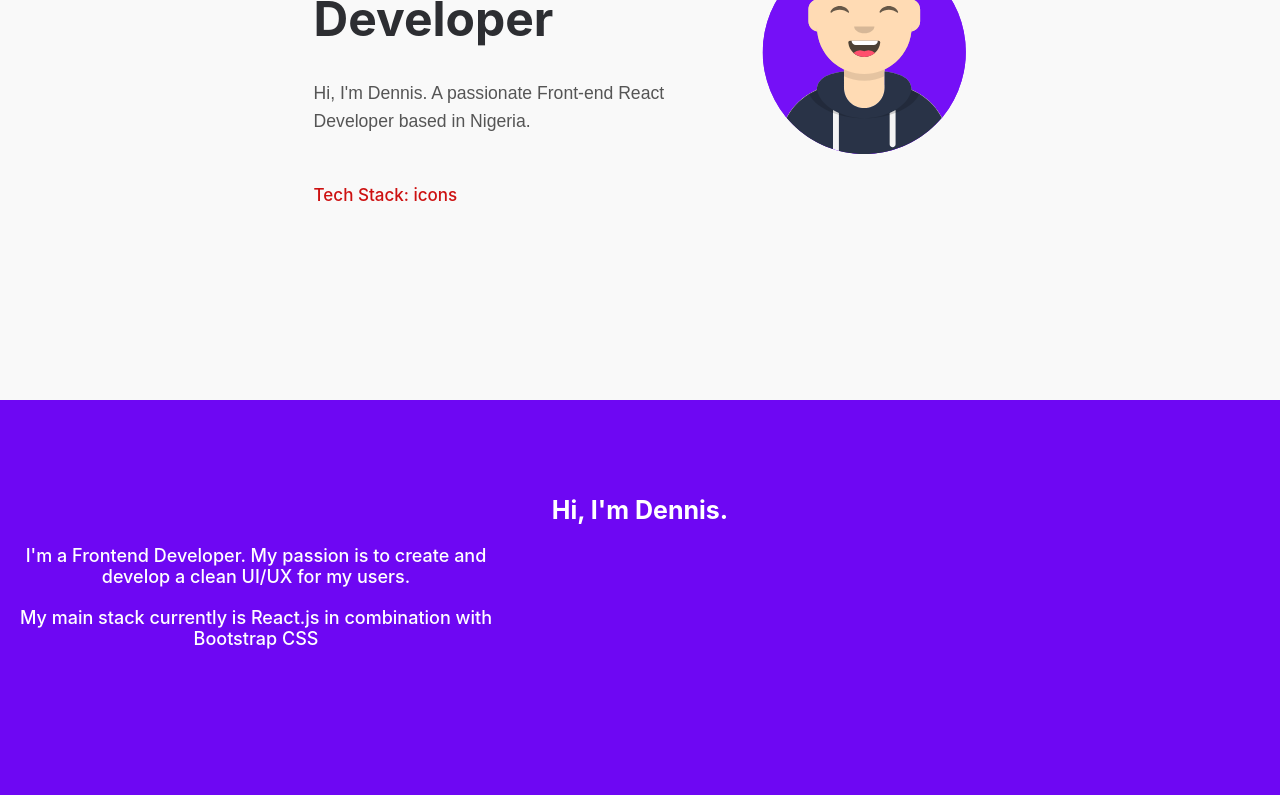
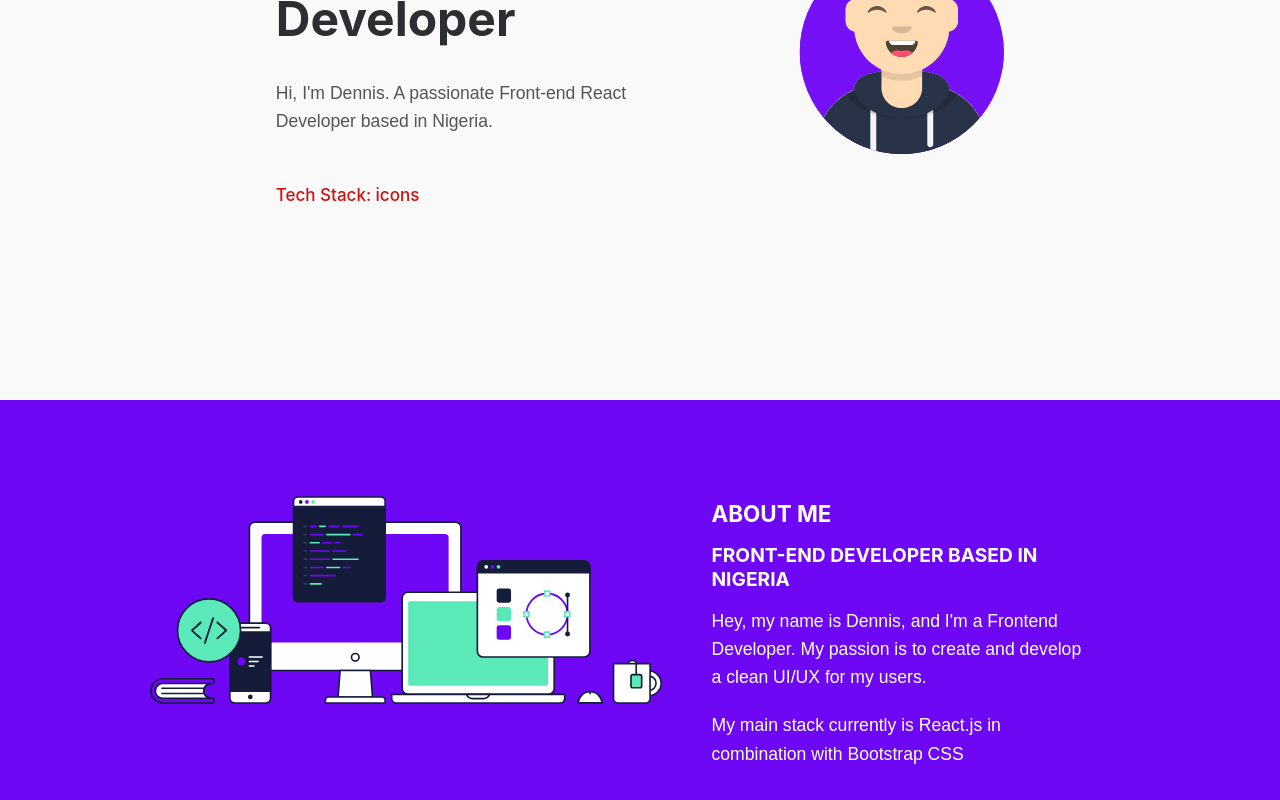
Before and after one commit to dennispaul8/my-portfolio, a React (Vite) app: page / in a window 1280 px wide. Shown: the part 191-991 px from the top of the page. Built offline with nearby package versions, Linux system fonts and the light colour scheme.

Commit message:
Complete about section

```diff
--- a/src/App.css
+++ b/src/App.css
@@ -1,5 +1,5 @@
 *{
-  margin: 0;
+  margin: 0 auto;
   padding: 0;
 }
 
--- a/src/components/about/About.css
+++ b/src/components/about/About.css
@@ -2,20 +2,53 @@
 .about-cont{
     background-color: #6E07F3;
     height: 400px;
-    margin-top: -5px;
-    text-align: center;
+    display: flex;
 }
 
-.about-cont h3{
-   color: white;
-   font-size: 25px;
-   padding-top: 100px;
+.about-cont img{
+  width: 40%;
+  margin-left: 150px;
 }
 
-.about-cont p{
+
+.about-txt{
+    margin-top: 100px;
+    margin-left: -140px;
+}
+
+.about-name{
     color: white;
-    font-size: 18px;
-    width: 40%;
+    font-family: Mulish, sans-serif;
+    font-size: 1.1rem;
+    font-weight: 500;
+    line-height: 1.6;
+    width: 50%;
+ }
+
+ .about-stack{
+    color: white;
+    font-family: Mulish, sans-serif;
+    font-size: 1.1rem;
+    font-weight: 500;
+    line-height: 1.6;
+    width: 50%;
     padding-top: 20px;
-    font-weight: 500;
  }
+
+ .about-role{
+    color: white;
+    font-size: 1.2rem;
+    font-weight: 700;
+    margin-bottom: 1rem;
+    text-transform: uppercase;
+    width: 50%;
+ }
+
+ .about-heading{
+    color: white;
+    font-size: 1.4rem;
+    font-weight: 700;
+    margin-bottom: 1rem;
+    text-transform: uppercase;
+    width: 50%;
+ }
--- a/src/components/about/About.jsx
+++ b/src/components/about/About.jsx
@@ -1,15 +1,21 @@
 import './About.css'
 
-export const About =()=>{
+export const About = () => {
 
-    return(
+    return (
 
         <>
             <div className="about-cont">
-               <h3> Hi, I'm Dennis.</h3>
-               <p>I'm a Frontend Developer. My passion is to create and develop a clean UI/UX for my users.</p>
+                <img src="../public/hero-devices.svg" alt="" />
 
-                <p>My main stack currently is React.js in combination with Bootstrap CSS</p>
+                <div className="about-txt">
+                    <h2 className='about-heading'>About Me</h2>
+                    <p className='about-role'>Front-end Developer based in Nigeria </p>
+                    <p className='about-name'>Hey, my name is Dennis, and I'm a Frontend Developer. My passion is to create and develop a clean UI/UX for my users.</p>
+
+                    <p className='about-stack'>My main stack currently is React.js in combination with Bootstrap CSS</p>
+                </div>
+
             </div>
         </>
     )
--- a/src/components/hero/Hero.css
+++ b/src/components/hero/Hero.css
@@ -39,7 +39,7 @@
 .hero-img-cont{
     /* border: 1px solid red; */
     width: 16%;
-    /* margin-left: -300px; */
+    margin-left: -200px;
 }
 .hero-img-cont img{
     margin-top: 30px;
```
